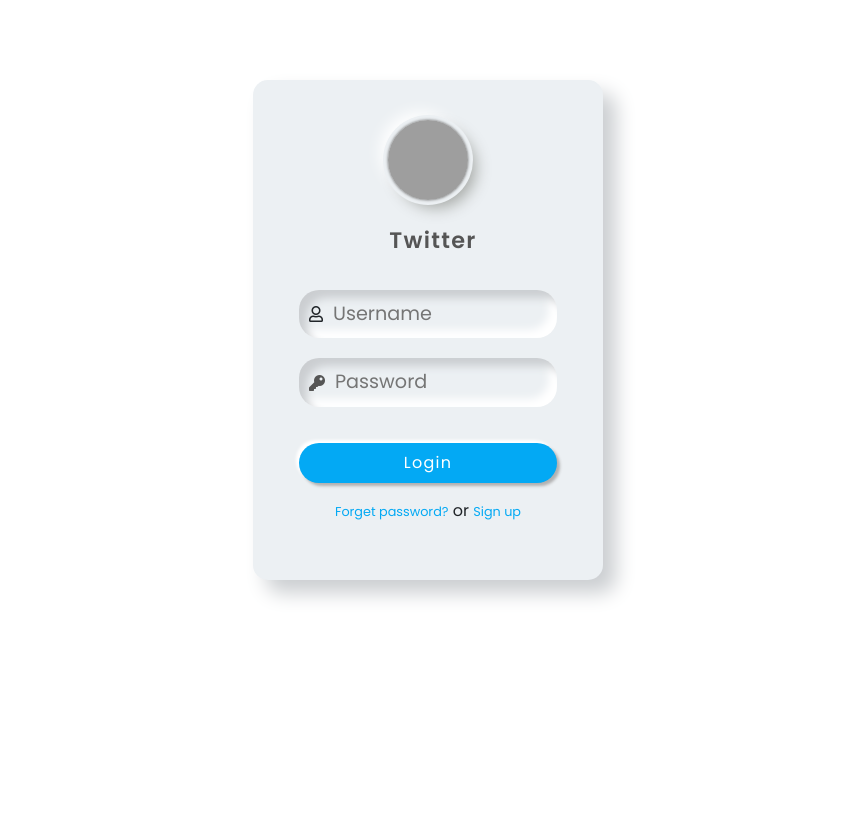
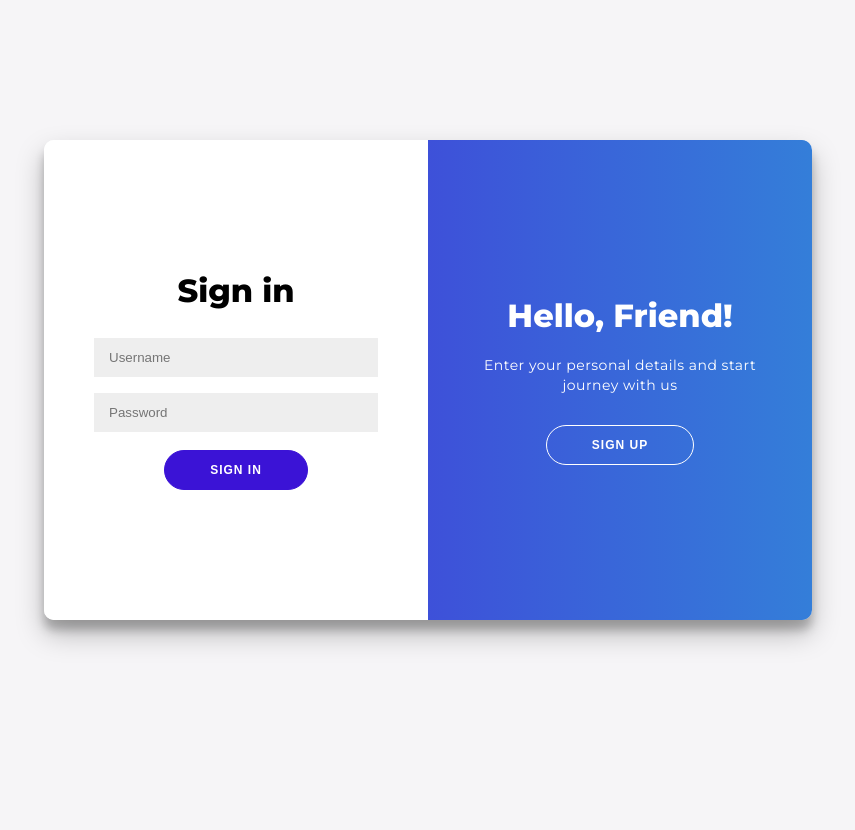
Before and after one commit to 20xygen/MIPTpay, a Django app: page /accounts/login/ in a window 1280 px wide. Shown: the whole page, without its empty margins (212-1067 px from the left). Before the commit the page ends 600 px from the top, so only its background shows below. Run offline with Django 4.2, Linux system fonts and the light colour scheme; parts of the project's set-up code (start-up, migrations or seed data) failed here and were passed over; grey boxes are pictures that could not be loaded.

Commit message:
New login page

```diff
--- a/src/miptpaydj/mainapp/templates/registration/login.html
+++ b/src/miptpaydj/mainapp/templates/registration/login.html
@@ -3,36 +3,34 @@
 <html lang="en">
 	<head>
 		<meta charset="UTF-8">
-    <link rel="stylesheet" href="{% static 'css/login.css' %}">
-    <link rel="stylesheet" href="https://cdn.jsdelivr.net/npm/bootstrap@5.0.0-alpha1/dist/css/bootstrap.min.css">
-    <link rel="stylesheet" href="https://use.fontawesome.com/releases/v5.7.2/css/all.css">
-    <script type="text/javascript" href="https://cdn.jsdelivr.net/npm/bootstrap@5.0.0-alpha1/dist/js/bootstrap.bundle.min.js"></script>
-    <script type="text/javascript" href="https://cdnjs.cloudflare.com/ajax/libs/jquery/3.2.1/jquery.min.js"></script>
+		<link rel="stylesheet" href="{% static 'css/material_login.css' %}">
 		<title>Login</title>
 	</head>
 		<body>
-    <div class="wrapper">
-        <div class="logo">
-            <img src="https://www.freepnglogos.com/uploads/twitter-logo-png/twitter-bird-symbols-png-logo-0.png" alt="">
+			<div class="container" id="container">
+			<div class="form-container sign-in-container">
+				<form method="post">
+					{% csrf_token %}
+					<h1 class="sign">Sign in</h1>
+					<input type="text" name="username" placeholder="Username" />
+					<input type="password" name="password" placeholder="Password" />
+					{{ from.errors }}
+					<button class="sign-button">Sign In</button>
+				</form>
 			</div>
-        <div class="text-center mt-4 name">
-            Twitter
+			<div class="overlay-container">
+				<div class="overlay">
+					<div class="overlay-panel overlay-left">
+						<h1>Welcome Back!</h1>
+						<p>To keep connected with us please login with your personal info</p>
+						<button class="ghost" id="signIn">Sign In</button>
 					</div>
-        <form class="p-3 mt-3" method="post">
-            {% csrf_token %}
-            <div class="form-field d-flex align-items-center">
-                <span class="far fa-user"></span>
-                <input type="text" name="username" id="userName" placeholder="Username">
+					<div class="overlay-panel overlay-right">
+						<h1>Hello, Friend!</h1>
+						<p>Enter your personal details and start journey with us</p>
+						<button class="ghost" id="signUp" onclick="location.href = '/register'">Sign Up</button>
 					</div>
-            <div class="form-field d-flex align-items-center">
-                <span class="fas fa-key"></span>
-                <input type="password" name="password" id="pwd" placeholder="Password">
 				</div>
-            {{ form.errors }}
-            <button class="btn mt-3">Login</button>
-        </form>
-        <div class="text-center fs-6">
-            <a href="#">Forget password?</a> or <a href="{% url 'register' %}">Sign up</a>
 			</div>
 		</div>
 	</body>
--- a/src/miptpaydj/mainapp/urls.py
+++ b/src/miptpaydj/mainapp/urls.py
@@ -15,7 +15,6 @@
     path('put_into_account/', views.put_into_account, name='put_into_account'),
     path('get_from_account/', views.get_from_account, name='get_from_account'),
     # path('transfer/', views.transfer, name='transfer'),
-    path('login/', views.material_login, name='material_login'),
     path('put/', views.put, name='material_put'),
     path('get/', views.get, name='material_get'),
     path('transfer/', views.transfer, name='material_transfer')
--- a/src/miptpaydj/mainapp/views.py
+++ b/src/miptpaydj/mainapp/views.py
@@ -7,9 +7,6 @@
 
 import src
 
-
-def material_login(request):
-    return render(request, 'material_login.html', {})
 
 def banks(request):
     src.SingleTK.timekeeper().update()
```
Also changed, not shown: src/miptpaydj/mainapp/templates/material_login.html (deleted, +0 -49 lines). Lines whose indentation alone changed are shown as unchanged.
